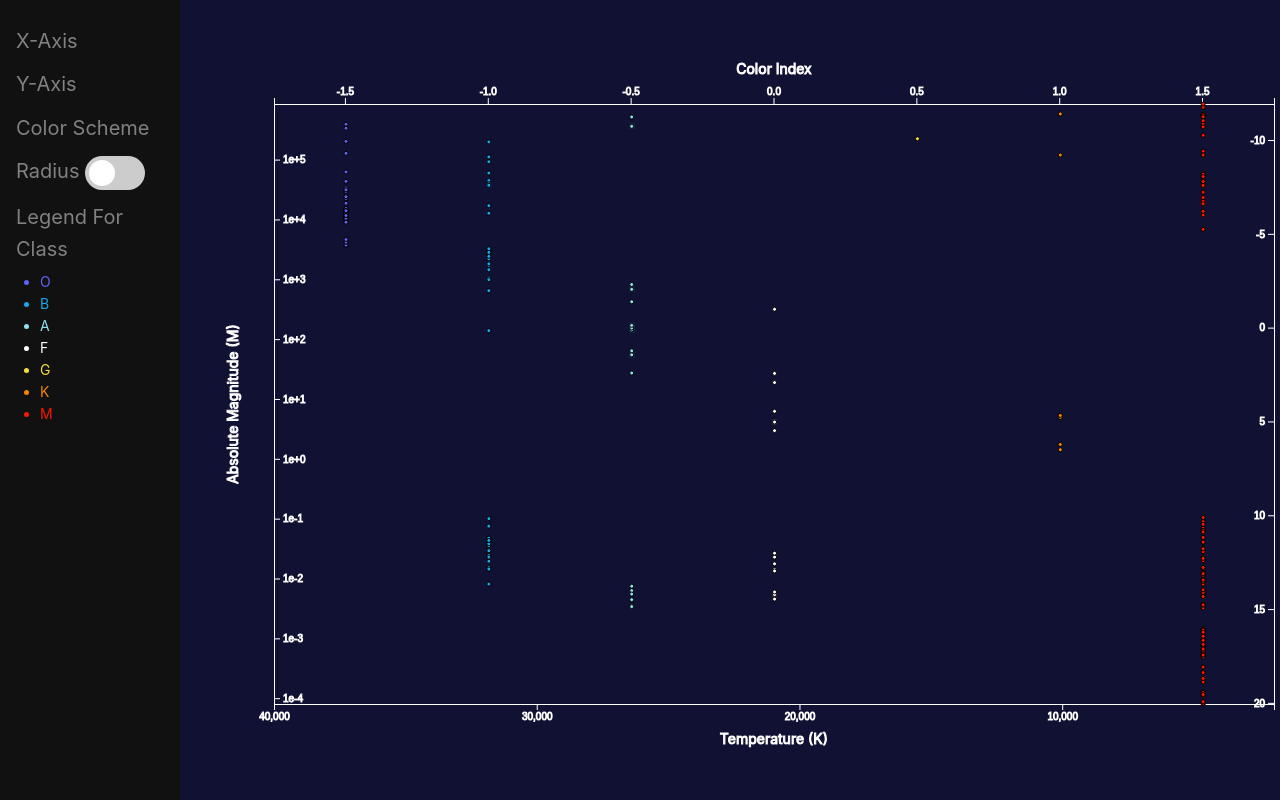
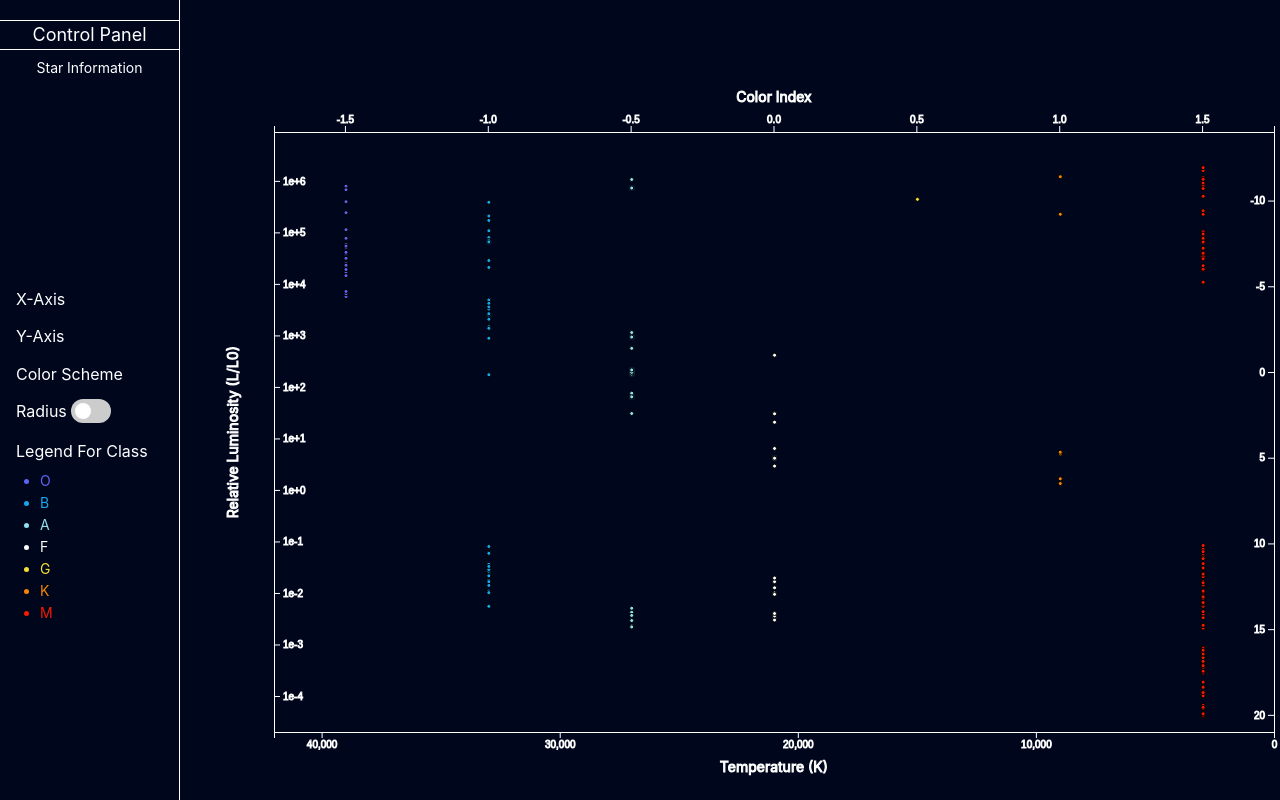
Before and after one commit to shimonaprabhu/StellarEvolution, a Vue app in the folder Vue-Skeleton/: page / in a window 1280 px wide. Shown: the top 800 px of the page. Built offline with nearby package versions, Linux system fonts and the light colour scheme.

Commit message:
final tweaks

```diff
--- a/Vue-Skeleton/src/App.vue
+++ b/Vue-Skeleton/src/App.vue
@@ -3,7 +3,7 @@
         <!-- <Navigation /> -->
         <a-layout>
             <a-layout style="padding: 0">
-                <a-layout-content :style="{ background: '#113', padding: '24px', margin: 0, minHeight: '280px' }">
+                <a-layout-content :style="{ background: 'rgb(0, 7, 29)', padding: '24px', margin: 0, minHeight: '280px' }">
                     <router-view></router-view>
                 </a-layout-content>
             </a-layout>
--- a/Vue-Skeleton/src/views/components/beeswarm.vue
+++ b/Vue-Skeleton/src/views/components/beeswarm.vue
@@ -1,8 +1,12 @@
 <template>
   <!-- <button type="button" class="metric">Add Metric</button> -->
   <div class="sidenav">
+    <div class="title">Control Panel</div>
+    <div class="starinfo">Star Information</div>
+    <br />
+    <div class="panel">
+      <!-- <button class="reset">Reset</button> -->
       <button class="dropdown-btn">X-Axis</button>
-
       <select class="xmetric">
         <option value="Class" selected>Class</option>
         <option value="Temperature">Temperature</option>
@@ -57,7 +61,7 @@
         </ul>
       </div>
     </div>
-
+  </div>
   <!--
 <div class="bee-dd">
     <div class="bee-xaxis">
@@ -91,6 +95,10 @@
       <span class="slider round"></span>
     </label>
   </div> -->
+
+  <div class="reset-btn">
+    <button class="reset">Reset</button>
+  </div>
 
   <div id="bee"></div>
 </template>
@@ -187,7 +195,8 @@ export default {
 
         const xBottom = d3
           .scaleLinear()
-          .domain(d3.extent(data.map((d) => +d.Temperature)))
+          // .domain(d3.extent(data.map((d) => +d.Temperature)))
+          .domain([0, 42000])
           .range([width, 0]);
 
         svg
@@ -208,13 +217,14 @@ export default {
 
         const yRight = d3
           .scaleLog()
-          .domain(d3.extent(data.map((d) => +d.Luminosity)))
+          // .domain(d3.extent(data.map((d) => +d.Luminosity)))
+          .domain([0.00002, 8888888])
           .range([height, 0]);
         svg.append("g").attr("class", "axisyright").call(d3.axisRight(yRight));
         svg
           .append("text")
           .attr("transform", "rotate(-90)")
-          .attr("y", 1020)
+          .attr("y", -50)
           .attr("x", 0 - height / 2)
           .attr("dy", "1em")
           .style("text-anchor", "middle")
@@ -224,7 +234,8 @@ export default {
 
         const yLeft = d3
           .scaleLinear()
-          .domain(d3.extent(data.map((d) => +d.Magnitude)))
+          // .domain(d3.extent(data.map((d) => +d.Magnitude)))
+          .domain([-14, 21])
           .range([0, height]);
 
         svg
@@ -232,10 +243,11 @@ export default {
           .attr("transform", "translate(" + width + " ,0)")
           .attr("id", "axisyleft")
           .call(d3.axisLeft(yLeft));
+
         svg
           .append("text")
           .attr("transform", "rotate(-90)")
-          .attr("y", -50)
+          .attr("y", 1020)
           .attr("x", 0 - height / 2)
           .attr("dy", "1em")
           .style("text-anchor", "middle")
@@ -261,13 +273,6 @@ export default {
           .scaleOrdinal()
           .domain(["O", "B", "A", "F", "G", "K", "M"])
           .range([
-            // "#33A1B8",
-            //   "#F3F5E7",
-            //   "#FCFB8F",
-            //   "#FBE426",
-            //   "#FA7806",
-            //   "#FD150B",
-            //   "#FD150B"
             "rgb(94, 99, 247)",
             "rgb(26, 166, 236)",
             "rgb(144, 225, 239)",
@@ -277,59 +282,49 @@ export default {
             "rgb(247, 26, 2)",
           ]);
 
+        const starMass = d3.extent(data.map((d) => +d["Radius"]));
+        const size = d3.scaleSqrt().domain(starMass).range([3, 30]);
+
         const glow_tooltip = d3
           .select(id)
           .append("div")
-        .style("opacity", 1)
+          .style("color", "white")
+          .style("opacity", 0)
           .attr("class", "tooltip")
-        .style("color", "rgb(220,208,255)")
-        .style("font-size", "20px")
-        .style("background-color", "#113")
-        .style("padding", "5px")
+          .style("width", "180px")
+          .style("font-size", "16px")
           .style("position", "absolute")
-        .style("cursor", "pointer")
-        .style("font-style", "italic");
-
-        const starMass = d3.extent(data.map((d) => +d["Radius"]));
-        const size = d3.scaleSqrt().domain(starMass).range([3, 30]);
+          .style("left", 18 + "px")
+          .style("top", 100 + "px");
 
         d3.select(".xmetric").on("change", update);
         d3.select(".ymetric").on("change", update);
         d3.select(".color-scheme").on("change", update);
         d3.select(".slider").on("click", update_radius);
+        // d3.select(".reset").on("click", update);
         update();
         function update() {
-          // svg.selectAll(".circle").remove();
+          // svg.selectAll(".color-scheme").remove();
           xaxis = d3.select(".xmetric").property("value");
           yaxis = d3.select(".ymetric").property("value");
           color_scheme = d3.select(".color-scheme").property("value");
 
-          const tooltip = d3
-            .select(id)
-            .append("div")
-            .style("opacity", 0)
-            .attr("class", "tooltip")
-            .style("background-color", "white")
-            .style("border", "solid")
-            .style("border-width", "1px")
-            .style("border-radius", "5px")
-            .style("padding", "5px")
-            .style("position", "absolute");
+          var filter = svg.append("defs").append("filter").attr("id", "glow"),
+            feGaussianBlur = filter
+              .append("feGaussianBlur")
+              .attr("stdDeviation", "5")
+              .attr("result", "coloredBlur"),
+            feMerge = filter.append("feMerge"),
+            feMergeNode_1 = feMerge
+              .append("feMergeNode")
+              .attr("in", "coloredBlur"),
+            feMergeNode_2 = feMerge
+              .append("feMergeNode")
+              .attr("in", "SourceGraphic");
 
-          // Tooltip
-          const mouseover = function (event, d) {
-            tooltip.style("opacity", 1);
-          };
-
-          const mousemove = function (event, d) {
-            tooltip
-              .html(`R: ${color_type(d.Type)}`)
-              .style("left", event.x + "px")
-              .style("top", event.y + "px");
-          };
-          const mouseleave = function (event, d) {
-            tooltip.transition().duration(200).style("opacity", 0);
-          };
+          function dragged(event, d) {
+            d3.select(this).attr("cx", event.x).attr("cy", event.y);
+          }
 
           const dots = svg
             .selectAll(".circle")
@@ -352,21 +347,18 @@ export default {
               if (flag) return size(+d["Radius"]);
               else return 2;
             })
-            // .style("filter","url(#glow)")
             .style("filter", function (d) {
-              if ((d["Glow"])!="N")
-              return "url(#glow)";
+              if (d["Glow"] != "N") return "url(#glow)";
             })
             .on("click", function (event, d) {
-            if ((d["Glow"])!="N") {
-              console.log("Glow");
-              glow_tooltip.html(`Name`)
-
-            }
+              if (d["Glow"] != "N") {
+                glow_tooltip.style("opacity", 1);
+                glow_tooltip.html(
+                  `Name: ${d.Glow} <br/> Temperature: ${d.Temperature}K <br/> Radius: ${d.Radius}x`
+                );
+              } else glow_tooltip.style("opacity", 0);
             })
-            .on("mouseover", mouseover)
-            .on("mousemove", mousemove)
-            .on("mouseleave", mouseleave)
+            .call(d3.drag().on("drag", dragged))
             .transition()
             .duration(2000)
             .attr("cx", function (d) {
@@ -378,76 +370,11 @@ export default {
               else return yRight(+d["Luminosity"]);
             });
 
-          var filter = svg.append("defs").append("filter").attr("id", "glow"),
-          feGaussianBlur = filter
-            .append("feGaussianBlur")
-            .attr("stdDeviation", "5")
-            .attr("result", "coloredBlur"),
-          feMerge = filter.append("feMerge"),
-          feMergeNode_1 = feMerge
-            .append("feMergeNode")
-            .attr("in", "coloredBlur"),
-          feMergeNode_2 = feMerge
-            .append("feMergeNode")
-            .attr("in", "SourceGraphic");
-
-
-          // const brush = d3.brush().on("start brush end", brushed);
-
-          // svg.call(brush);
-
-
-          // function brushed(event) {
-          //   console.log("brushed");
-          //   let value = [];
-          //   if (event.selection) {
-          //     const [[x0, y0], [x1, y1]] = event.selection;
-
-          //     value = dots
-          //       .style("fill", "white")
-          //       .filter(function (d) {
-          //         if (xaxis == "Temperature" && yaxis == "Magnitude") {
-          //           x0 <= xBottom(d.Temperature) &&
-          //             xBottom(d.Temperature) < x1 &&
-          //             y0 <= yLeft(d.Magnitude) &&
-          //             yLeft(d.Magnitude) < y1;
-          //         }
-          //         // console.log(x0, y0, x1, y1);
-          //         // console.log(
-          //         //   "X",
-          //         //   xBottom(d.Temperature) && xBottom(d.Temperature),
-          //         //   "Y",
-          //         //   yLeft(d.Magnitude) && yLeft(d.Magnitude)
-          //         // );
-          //       })
-          //       .style("fill", "grey")
-          //       .data();
-          //     //   .filter(function (d) {
-          //     //   // if (xaxis == "Class" && yaxis == "Magnitude") {
-          //     //   //   return (d => x0 <= xTop(d.Class) && xTop(d.Class) < x1 && y0 <= yLeft(d.Magnitude) && yLeft(d.Magnitude) < y1);
-
-          //     //   // }
-          //     //   // else if (xaxis == "Class" && yaxis == "Luminosity"){
-          //     //   //   console.log('2');
-          //     //   //   return (d => x0 <= xTop(d.Class) && xTop(d.Class) < x1 && y0 <= yRight(d.Luminosity) && yRight(d.Luminosity) < y1);
-
-          //     //   // }
-          //     //    if (xaxis == "Temperature" && yaxis == "Magnitude"){
-          //     //     console.log(xBottom(d.Temperature))
-          //     //     return (d => x0 <= xBottom(d.Temperature) && xBottom(d.Temperature) < x1 && y0 <= yLeft(d.Magnitude) && yLeft(d.Magnitude) < y1);
-
-          //     //   }
-          //     //   // else if (xaxis == "Temperature" && yaxis == "Luminosity"){
-          //     //   //   console.log('4');
-          //     //   //   return (d => x0 <= xBottom(d.Temperature) && xBottom(d.Temperature) < x1 && y0 <= yRight(d.Luminosity) && yRight(d.Luminosity) < y1);
-
-          //     //   // }
-          //     // })
-          //   } else {
-          //     dots.style("fill", "white");
-          //   }
-          //   svg.property("value", value).dispatch("input");
-          // }
+          //   svg
+          //     .selectAll(".circle")
+          //     .data(data)
+          //     .join("circle")
+          //     .call(d3.drag().on("drag", dragged));
         }
 
         function update_radius() {
@@ -478,7 +405,7 @@ export default {
 
 <style>
 #bee {
-  background-color: #113;
+  background-color: rgb(0, 7, 29);
 }
 
 .toggle {
@@ -542,7 +469,7 @@ export default {
   color: white;
 }
 .xmetric {
-  background: #113;
+  background: rgb(0, 7, 29);
   /* border-color: #d9d9d9;
   border-radius: 2px; */
   font-size: 14px;
@@ -569,7 +496,7 @@ export default {
 }
 
 .ymetric {
-  background: #113;
+  background: rgb(0, 7, 29);
   /* border-color: #d9d9d9;
   border-radius: 2px; */
   font-size: 14px;
@@ -596,7 +523,7 @@ export default {
 }
 
 .color-scheme {
-  background: #113;
+  background: rgb(0, 7, 29);
   /* border-color: #d9d9d9;
   border-radius: 2px; */
   font-size: 14px;
@@ -667,17 +594,22 @@ input:focus + .slider {
 }
 
 input:checked + .slider:before {
-  -webkit-transform: translateX(26px);
-  -ms-transform: translateX(26px);
-  transform: translateX(26px);
+  -webkit-transform: translateX(15px);
+  -ms-transform: translateX(15px);
+  transform: translateX(15px);
 }
 
 .slider.round {
-  border-radius: 36px;
+  border-radius: 24px;
+  height: 1.5em;
+  width: 2.5em;
 }
 
 .slider.round:before {
   border-radius: 50%;
+  padding-top: 10px;
+  height: 1em;
+  width: 1em;
 }
 
 /* Fixed sidenav, full height */
@@ -688,17 +620,36 @@ input:checked + .slider:before {
   z-index: 1;
   top: 0;
   left: 0;
-  background-color: #111;
+  background-color: rgb(0, 7, 29);
+  border-right: 1px solid white;
   overflow-x: hidden;
   padding-top: 20px;
+}
+
+.title {
+  text-align: center;
+  color: white;
+  font-size: 18px;
+  border-bottom: 0.1px solid white;
+  border-top: 0.1px solid white;
+}
+
+.starinfo {
+  padding-top: 7px;
+  text-align: center;
+  color: white;
+}
+
+.panel {
+  padding-top: 180px;
 }
 
 /* Style the sidenav links and the dropdown button */
 .dropdown-btn {
   padding: 6px 8px 6px 16px;
   text-decoration: none;
-  font-size: 20px;
-  color: #818181;
+  font-size: 16px;
+  color: white;
   display: block;
   border: none;
   background: none;
@@ -710,14 +661,14 @@ input:checked + .slider:before {
 
 /* On mouse-over */
 .dropdown-btn:hover {
-  color: #f1f1f1;
+  color: #818181;
 }
 
 .dropdown-btn-radius {
-  padding: 6px 8px 6px 16px;
+  padding: 6px 8px 0px 16px;
   text-decoration: none;
-  font-size: 20px;
-  color: #818181;
+  font-size: 16px;
+  color: white;
   border: none;
   background: none;
   width: 100%;
@@ -727,7 +678,7 @@ input:checked + .slider:before {
 }
 
 .dropdown-btn-radius:hover {
-  color: #f1f1f1;
+  color: #818181;
 }
 
 /* Add an active class to the active dropdown button */
@@ -758,6 +709,10 @@ input:checked + .slider:before {
   padding-left: 8px;
 }
 
+.tooltip {
+  z-index: 1;
+}
+
 /* Some media queries for responsiveness */
 @media screen and (max-height: 450px) {
   .sidenav {
--- a/Vue-Skeleton/src/views/components/celestialsphere.vue
+++ b/Vue-Skeleton/src/views/components/celestialsphere.vue
@@ -171,9 +171,9 @@ export default {
         .append("div")
         .style("opacity", 0)
         .attr("class", "tooltip")
-        .style("color", "rgb(153, 247, 247)")
-        .style("font-size", "20px")
-        .style("background-color", "#113")
+        .style("color", "white")
+        .style("font-size", "16px")
+        .style("background-color", "rgb(0, 7, 29)")
         .style("padding", "5px")
         .style("position", "absolute")
         .style("cursor", "pointer")
@@ -184,9 +184,9 @@ export default {
         .append("div")
         .style("opacity", 0)
         .attr("class", "tooltip")
-        .style("color", "rgb(220,208,255)")
-        .style("font-size", "20px")
-        .style("background-color", "#113")
+        .style("color", "white")
+        .style("font-size", "16px")
+        .style("background-color", "rgb(0, 7, 29)")
         .style("padding", "5px")
         .style("position", "absolute")
         .style("cursor", "pointer")
@@ -195,11 +195,11 @@ export default {
       const starFuture = d3
         .select(id)
         .append("div")
-        .style("color", "gray")
+        .style("color", "white")
         .style("opacity", 0)
         .attr("class", "tooltip")
-        .style("font-size", "20px")
-        .style("background-color", "rgb(0, 0, 0)")
+        .style("font-size", "16px")
+        .style("background-color", "rgb(0, 7, 29)")
         .style("padding", "10px")
         .style("padding-top", "120px")
         .style("height", "100%")
@@ -212,9 +212,9 @@ export default {
         .select(id)
         .append("div")
         .attr("class", "sidenav")
-        .style("color", "gray")
-        .style("font-size", "20px")
-        .style("background-color", "rgb(0, 0, 0)")
+        .style("color", "white")
+        .style("font-size", "16px")
+        .style("background-color", "rgb(0, 7, 29)")
         .style("padding", "10px")
         .style("height", "100%")
         .style("width", "180px")
@@ -266,7 +266,7 @@ export default {
         .enter()
         .append("path")
         .attr("d", constellationLinesPath)
-        .attr("fill", "#113")
+        .attr("fill", "rgb(0, 7, 29)")
         .attr("stroke", "#ddd")
         .attr("stroke-width", "0.5px")
         .attr("transform", `translate(100,50)`)
@@ -378,7 +378,7 @@ export default {
   z-index: 1;
   top: 0;
   left: 0; */
-  background-color: #111;
+  background-color: rgb(0, 7, 29);
   /* overflow-x: hidden;
   padding-top: 20px; */
 }
--- a/Vue-Skeleton/src/views/components/nightsky.vue
+++ b/Vue-Skeleton/src/views/components/nightsky.vue
@@ -333,6 +333,6 @@ export default {
 
 <style>
 body {
-  background: #113;
+  background: rgb(0, 7, 29);
 }
 </style>
--- a/Vue-Skeleton/src/views/pages/home.vue
+++ b/Vue-Skeleton/src/views/pages/home.vue
@@ -1,46 +1,45 @@
 <template>
+<!-- <div class="head">
+  <h1> Stellar Evolution </h1>
+</div> -->
   <div>
     <BeeChart v-if="dataExists" :myBeechartData="myBeeData" />
     <!-- <NightSky v-if="dataExists" :myNightskyData="myNightskyData" />  -->
     <Sphere v-if="dataExists" :mySphereData="mySphereData" />
     <!-- <h1>Welcome Home</h1>
         <BarChart v-if="dataExists" :myBarchartData="myBarData" /> -->
-
   </div>
 </template>
 
 <script>
 // import BarChart from "../components/barchart.vue"
-import BeeChart from "../components/beeswarm.vue"
-import NightSky from "../components/nightsky.vue"
-import Sphere from "../components/celestialsphere.vue"
+import BeeChart from "../components/beeswarm.vue";
+import NightSky from "../components/nightsky.vue";
+import Sphere from "../components/celestialsphere.vue";
 import * as d3 from "d3";
-import csvPath from '../../assets/data/SF_Historical_Ballot_Measures.csv';
+import csvPath from "../../assets/data/SF_Historical_Ballot_Measures.csv";
 
 export default {
-    data(){
+  data() {
     return {
       dataExists: false,
       myBeeData: [],
       myNightskyData: [],
-            mySphereData: []
-        }
+      mySphereData: [],
+    };
   },
   components: {
     BeeChart,
     NightSky,
     Sphere,
   },
-    created(){
+  created() {
     /* Fetch via CSV */
-        this.drawBeeFromCsv(),
-        this.drawNightFromCsv(),
-        this.drawSphereFromCsv()
-
+    this.drawBeeFromCsv(), this.drawNightFromCsv(), this.drawSphereFromCsv();
   },
-    mounted(){},
+  mounted() {},
   methods: {
-        drawBeeFromCsv(){
+    drawBeeFromCsv() {
       //async method
       d3.csv(csvPath).then((data) => {
         // array of objects
@@ -48,10 +47,9 @@ export default {
         // console.log(data);
         this.dataExists = true; // updates the v-if to conditionally show the barchart only if our data is here.
         this.myBeeData = data; // updates the prop value to be the recieved data, which we hand in to our bar-chart
-
       });
     },
-        drawSphereFromCsv(){
+    drawSphereFromCsv() {
       //async method
       d3.csv(csvPath).then((data) => {
         // array of objects
@@ -59,10 +57,9 @@ export default {
         // console.log(data);
         this.dataExists = true; // updates the v-if to conditionally show the barchart only if our data is here.
         this.mySphereData = data; // updates the prop value to be the recieved data, which we hand in to our bar-chart
-
       });
     },
-        drawNightFromCsv(){
+    drawNightFromCsv() {
       //async method
       d3.csv(csvPath).then((data) => {
         // array of objects
@@ -70,10 +67,8 @@ export default {
         // console.log(data);
         this.dataExists = true; // updates the v-if to conditionally show the barchart only if our data is here.
         this.myNightskyData = data; // updates the prop value to be the recieved data, which we hand in to our bar-chart
-
       });
-        }
-    }
-}
-
+    },
+  },
+};
 </script>
```
Lines whose indentation alone changed are shown as unchanged.
